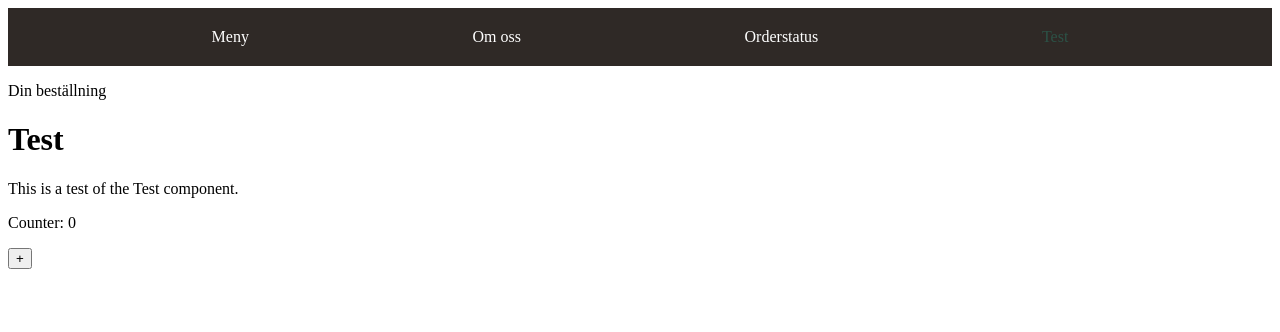
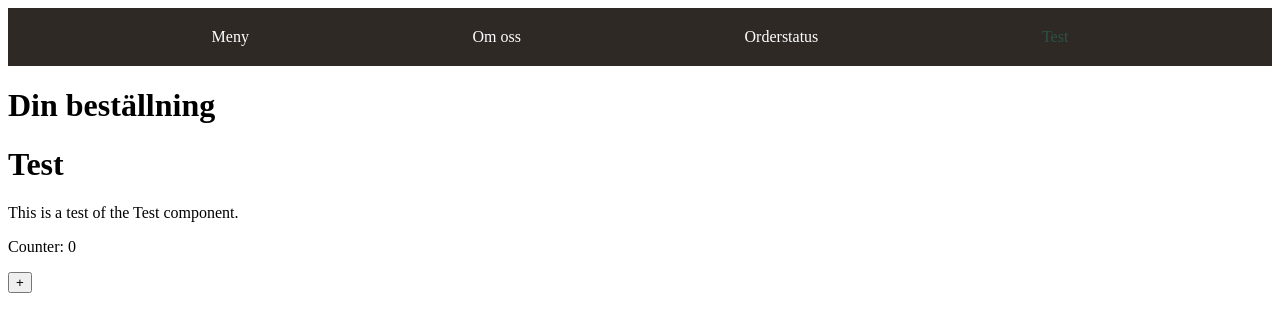
Before and after one commit to Kybbe/fire-turtles, a React (Create React App) app: page / in a window 1280 px wide. Shown: the top 332 px of the page. Built offline with nearby package versions, Linux system fonts and the light colour scheme.

Commit message:
Update from p to h1 Cart

```diff
--- a/src/components/Cart.js
+++ b/src/components/Cart.js
@@ -1,6 +1,6 @@
 function Cart() {
     return(
-        <p>Din beställning</p>
+        <h1>Din beställning</h1>
     )
 }
 
```
